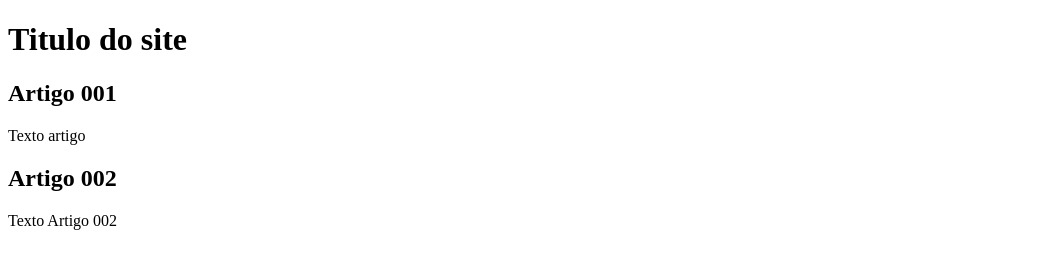
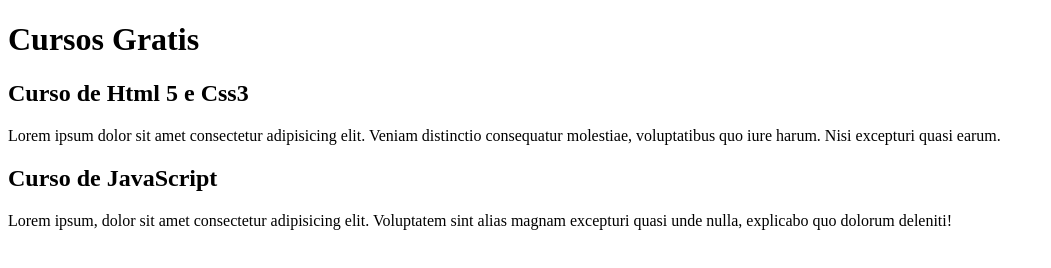
Before and after one commit to DevIcaroo/projeto-site, a plain HTML site: page index.html in a window 1280 px wide. Shown: the whole page, without its empty margins (0-1051 px from the left). Drawn offline with Linux system fonts and the light colour scheme.

Commit message:
Comecei a escrever no conteudo

```diff
--- a/index.html
+++ b/index.html
@@ -8,11 +8,11 @@
 <body>
     <main>
         <header>
-            <h1>Titulo do site</h1>
-            <article><h2>Artigo 001</h2></article>
-            <p>Texto artigo</p>
-            <article><h2>Artigo 002</h2></article>
-            <p>Texto Artigo 002</p>
+            <h1>Cursos Gratis</h1>
+            <article><h2>Curso de Html 5 e Css3</h2></article>
+            <p>Lorem ipsum dolor sit amet consectetur adipisicing elit. Veniam distinctio consequatur molestiae, voluptatibus quo iure harum. Nisi excepturi quasi earum.</p>
+            <article><h2>Curso de JavaScript</h2></article>
+            <p>Lorem ipsum, dolor sit amet consectetur adipisicing elit. Voluptatem sint alias magnam excepturi quasi unde nulla, explicabo quo dolorum deleniti!</p>
         </header>
     </main>
 </body>
```
